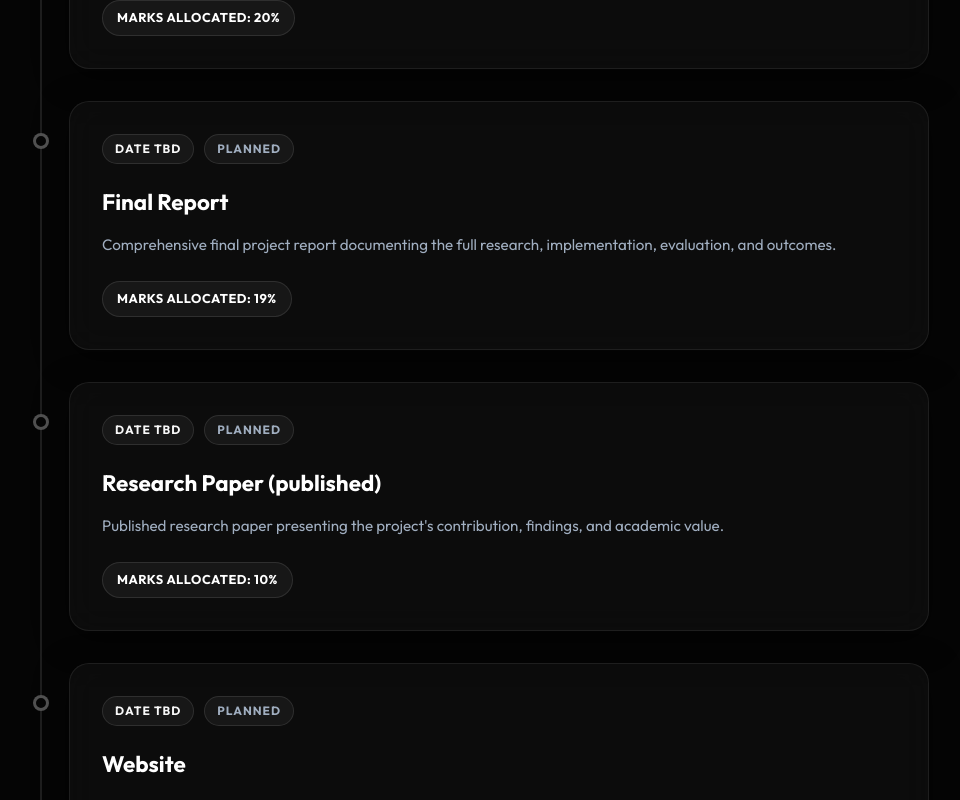
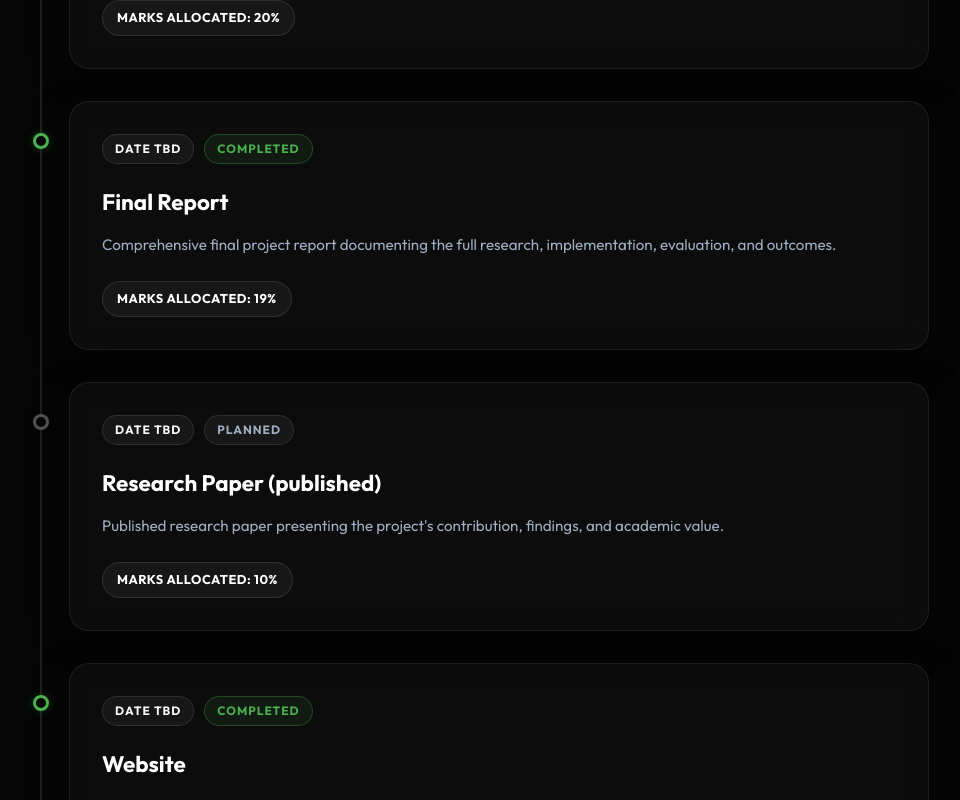
Before and after one commit to RP1999/ITMS-Website, a React (Vite) app: page / in a window 1280 px wide. Shown: the part 3360-4160 px from the top of the page, without its empty margins (161-1121 px from the left). Built offline with nearby package versions, Linux system fonts and the light colour scheme.

Commit message:
Update group email and mark completed milestones

```diff
--- a/src/App.jsx
+++ b/src/App.jsx
@@ -482,10 +482,10 @@ const Milestones = () => {
     { title: "Progress Presentation I", date: "MAY 1, 2025", marks: "15%", status: "COMPLETED", desc: "First progress review covering the initial implementation stage and overall project development status." },
     { title: "Progress Presentation II", date: "MARCH 9, 2026", marks: "18%", status: "COMPLETED", desc: "Second progress review focused on advanced implementation progress, refinements, and readiness for completion." },
     { title: "Final Presentation and VIVA", date: "DATE TBD", marks: "20%", status: "PLANNED", desc: "Final presentation and viva assessment demonstrating the completed solution and evaluating each member's understanding." },
-    { title: "Final Report", date: "DATE TBD", marks: "19%", status: "PLANNED", desc: "Comprehensive final project report documenting the full research, implementation, evaluation, and outcomes." },
+    { title: "Final Report", date: "DATE TBD", marks: "19%", status: "COMPLETED", desc: "Comprehensive final project report documenting the full research, implementation, evaluation, and outcomes." },
     { title: "Research Paper (published)", date: "DATE TBD", marks: "10%", status: "PLANNED", desc: "Published research paper presenting the project's contribution, findings, and academic value." },
-    { title: "Website", date: "DATE TBD", marks: "2%", status: "PLANNED", desc: "Project website submission showcasing the research, implementation details, milestones, and downloadable resources." },
-    { title: "Research Logbook, Status Document 1 & 2", date: "DATE TBD", marks: "4%", status: "PLANNED", desc: "Continuous assessment based on research logbook maintenance and the submission of status documents 1 and 2." }
+    { title: "Website", date: "DATE TBD", marks: "2%", status: "COMPLETED", desc: "Project website submission showcasing the research, implementation details, milestones, and downloadable resources." },
+    { title: "Research Logbook, Status Document 1 & 2", date: "DATE TBD", marks: "4%", status: "COMPLETED", desc: "Continuous assessment based on research logbook maintenance and the submission of status documents 1 and 2." }
   ];
 
   return (
@@ -601,7 +601,7 @@ const Presentations = () => {
   const slides = [
     { title: "Proposal Presentation", status: "Available", file: "/ITMS-Website/docs/proposal_presentation.pptx" },
     { title: "Progress Presentation 1 (PP1)", status: "Available", file: "/ITMS-Website/docs/pp1_presentation.pptx" },
-    { title: "Progress Presentation 2", status: "Available", file: "/ITMS-Website/docs/pp2_presentation.pptx" },
+    { title: "Progress Presentation 2 (PP2)", status: "Available", file: "/ITMS-Website/docs/pp2_presentation.pptx" },
     { title: "Final Presentation", status: "Pending", file: "#" }
   ];
 
@@ -734,7 +734,7 @@ const ContactUs = () => {
 
   const handleSubmit = (e) => {
     e.preventDefault();
-    const mailtoLink = `mailto:research-itms@example.com?subject=${encodeURIComponent(formData.subject)}&body=${encodeURIComponent(`Name: ${formData.name}\nEmail: ${formData.email}\n\nMessage:\n${formData.message}`)}`;
+    const mailtoLink = `mailto:itms@gmail.com?subject=${encodeURIComponent(formData.subject)}&body=${encodeURIComponent(`Name: ${formData.name}\nEmail: ${formData.email}\n\nMessage:\n${formData.message}`)}`;
     window.location.href = mailtoLink;
   };
 
@@ -760,7 +760,7 @@ const ContactUs = () => {
 
             <div style={{ marginBottom: '1.5rem', borderBottom: '1px solid rgba(255,255,255,0.1)', paddingBottom: '1.5rem' }}>
               <span style={{ display: 'block', fontSize: '0.85rem', fontWeight: 'bold', color: 'var(--text-secondary)', marginBottom: '0.3rem' }}>Group Email</span>
-              <span style={{ fontSize: '1.05rem', color: '#fff' }}>research-itms@example.com</span>
+              <span style={{ fontSize: '1.05rem', color: '#fff' }}>itms@gmail.com</span>
             </div>
 
             <div style={{ marginBottom: '1.5rem', borderBottom: '1px solid rgba(255,255,255,0.1)', paddingBottom: '1.5rem' }}>
```
Also changed, not shown: 1 other file (tests, documents, lock files or other folders).
